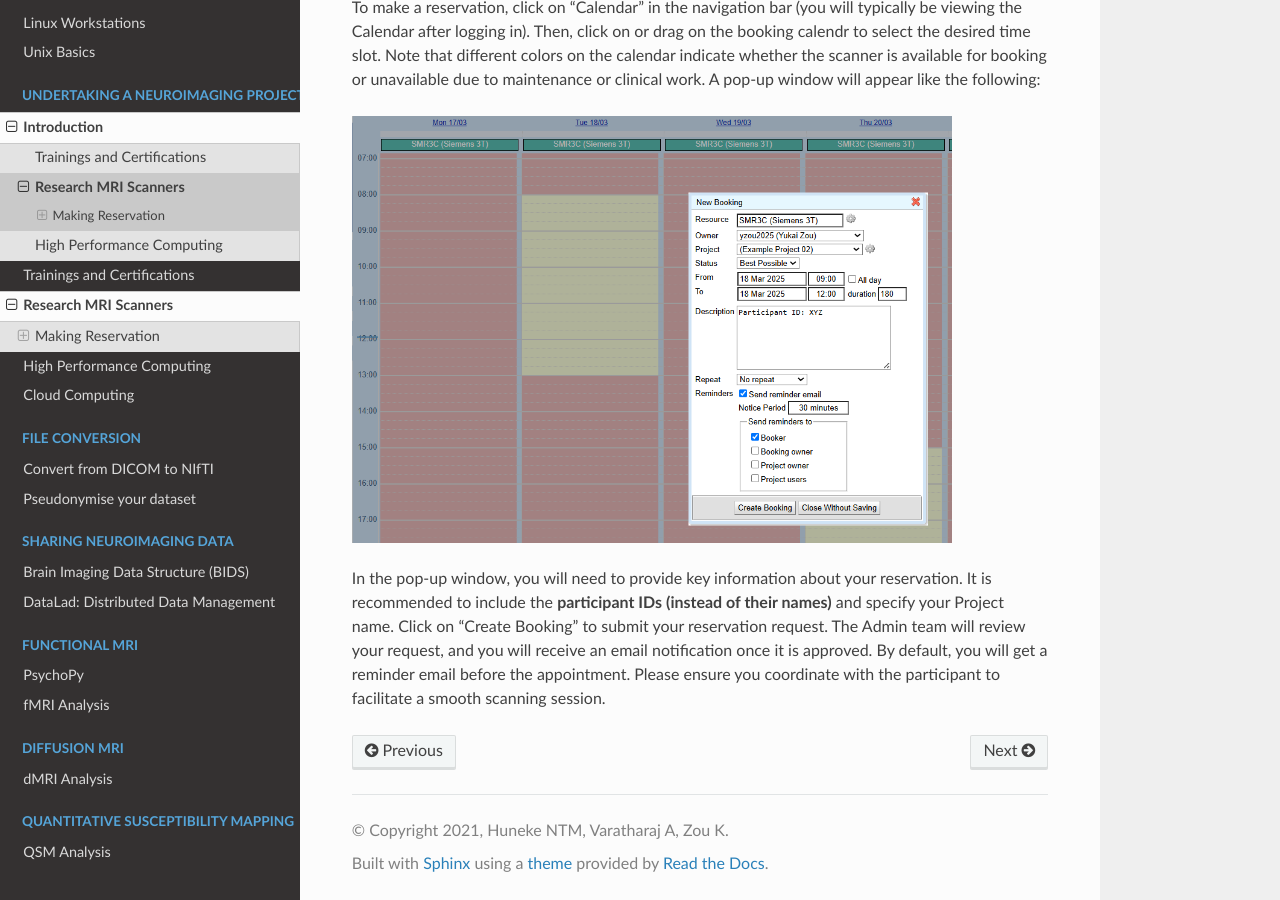
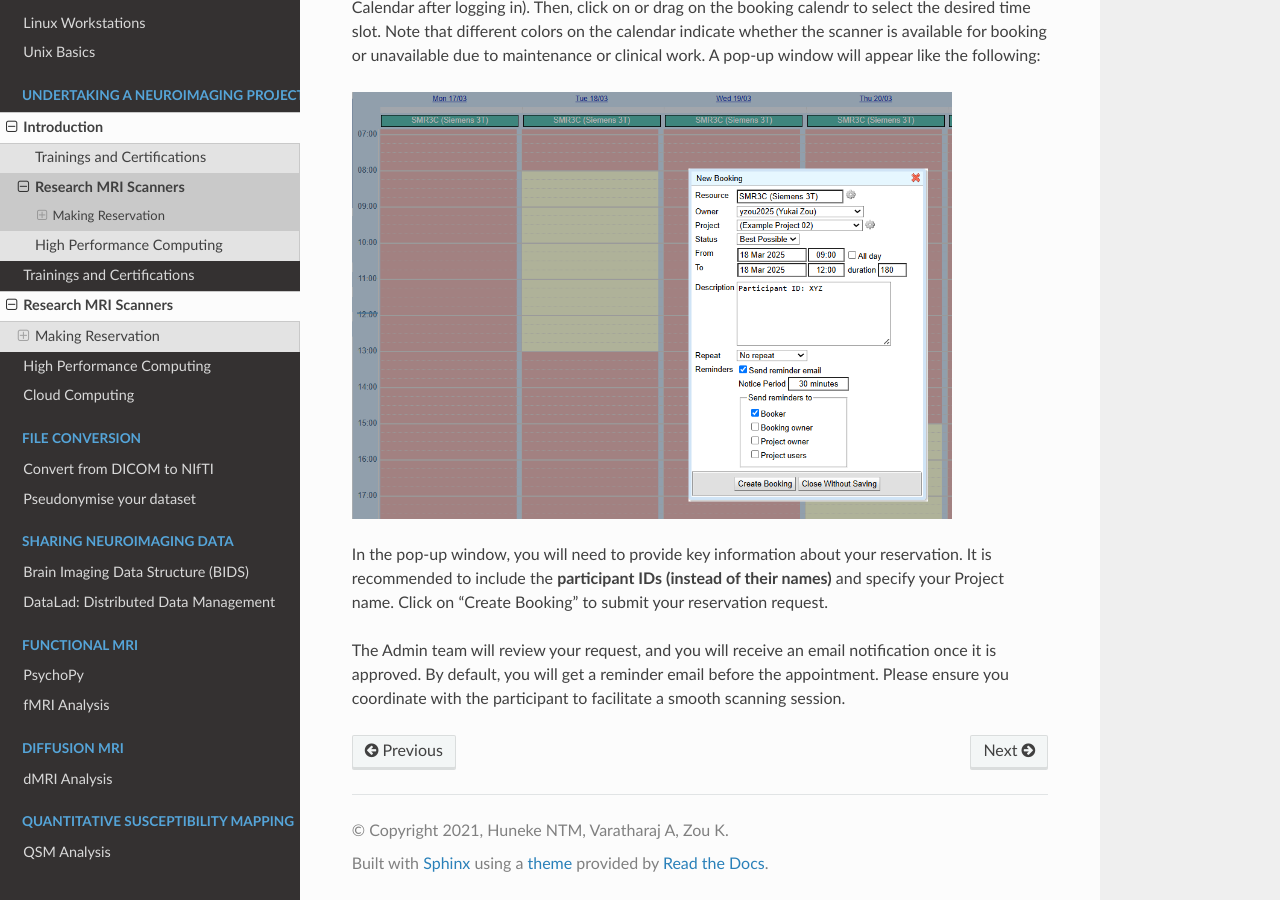
Before and after one commit to nhuneke/sotnir-handbook, a Sphinx documentation site: the page built from docs/projects-soton/mri-scanner.rst, in a window 1280 px wide and 900 px high, scrolled down 1724 px. Built offline with Sphinx 7.4.7 and the Read the Docs theme 3.1.0, drawn with Linux system fonts in a browser that asks for light colours; some of the changed text lies outside the part shown.

Commit message:
Minor fixes

```diff
--- a/docs/projects-soton/mri-scanner.rst
+++ b/docs/projects-soton/mri-scanner.rst
@@ -10,7 +10,7 @@ Research MRI Scanners
 
 .. important::
 
-    We have now transitioned to **`Calpendo <https://uhs-rad.calpendo.com/>`_**, a new booking system for managing research MRI slots. Calpendo offers enhanced features for scheduling and resource management, and we are confident it will provide a more efficient and long-term solution for our research MRI bookings.
+    We have now transitioned to `**Calpendo** <https://uhs-rad.calpendo.com/>`_, a new booking system for managing research MRI slots. Calpendo offers enhanced features for scheduling and resource management, and we are confident it will provide a more efficient and long-term solution for our research MRI bookings.
 
 Making Reservation
 ------------------
@@ -51,4 +51,6 @@ To make a reservation, click on "Calendar" in the navigation bar (you will typic
 .. image:: ../images/calpendo-booking-example.png
    :width: 600
 
-In the pop-up window, you will need to provide key information about your reservation. It is recommended to include the **participant IDs (instead of their names)** and specify your Project name. Click on "Create Booking" to submit your reservation request. The Admin team will review your request, and you will receive an email notification once it is approved. By default, you will get a reminder email before the appointment. Please ensure you coordinate with the participant to facilitate a smooth scanning session.
+In the pop-up window, you will need to provide key information about your reservation. It is recommended to include the **participant IDs (instead of their names)** and specify your Project name. Click on "Create Booking" to submit your reservation request.
+
+The Admin team will review your request, and you will receive an email notification once it is approved. By default, you will get a reminder email before the appointment. Please ensure you coordinate with the participant to facilitate a smooth scanning session.
```
